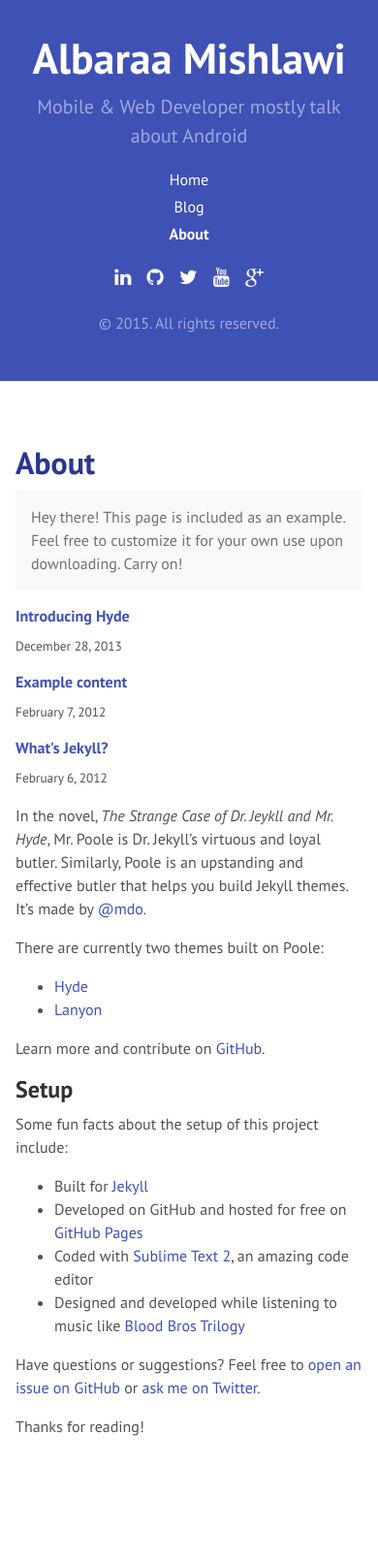
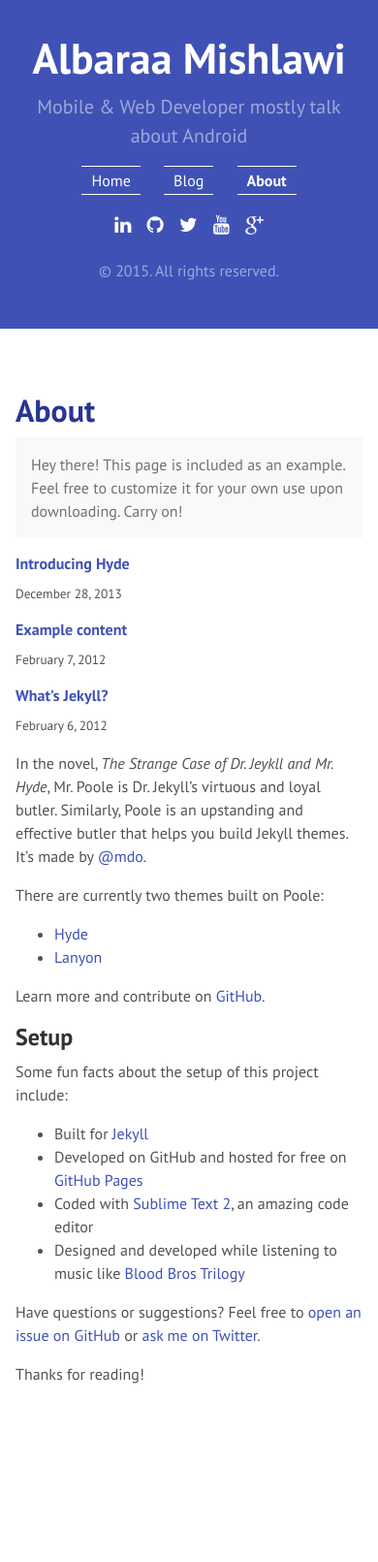
Before and after one commit to albaraam/albaraam.github.io, a Jekyll site: the page built from about.md, in a window 390 px wide. Shown: the whole page at 97% size. Built offline with Jekyll 4.4.1, drawn with Linux system fonts in a browser that asks for light colours; Markdown is read by kramdown in place of the engine named in the settings; after the commit the page ends 1557 px from its top, so only the background shows below that.

Commit message:
fix side navigation on mobile

```diff
--- a/_includes/head.html
+++ b/_includes/head.html
@@ -29,6 +29,15 @@
     .social-links li a { padding: 10px; color: #fff; font-size: 20px; }
     .related-posts li a:hover { color: #283593; }
     .page-title, .post-title, .post-title a { color: #283593; }
+    @media (max-width: 768px){
+      .sidebar-nav-item {
+          display: inline-block;
+          padding: 0 10px;
+          border-top: 1px solid;
+          border-bottom: 1px solid;
+          margin: 0 10px;
+      }
+    }
   </style>
 
   <!-- Icons -->
```
